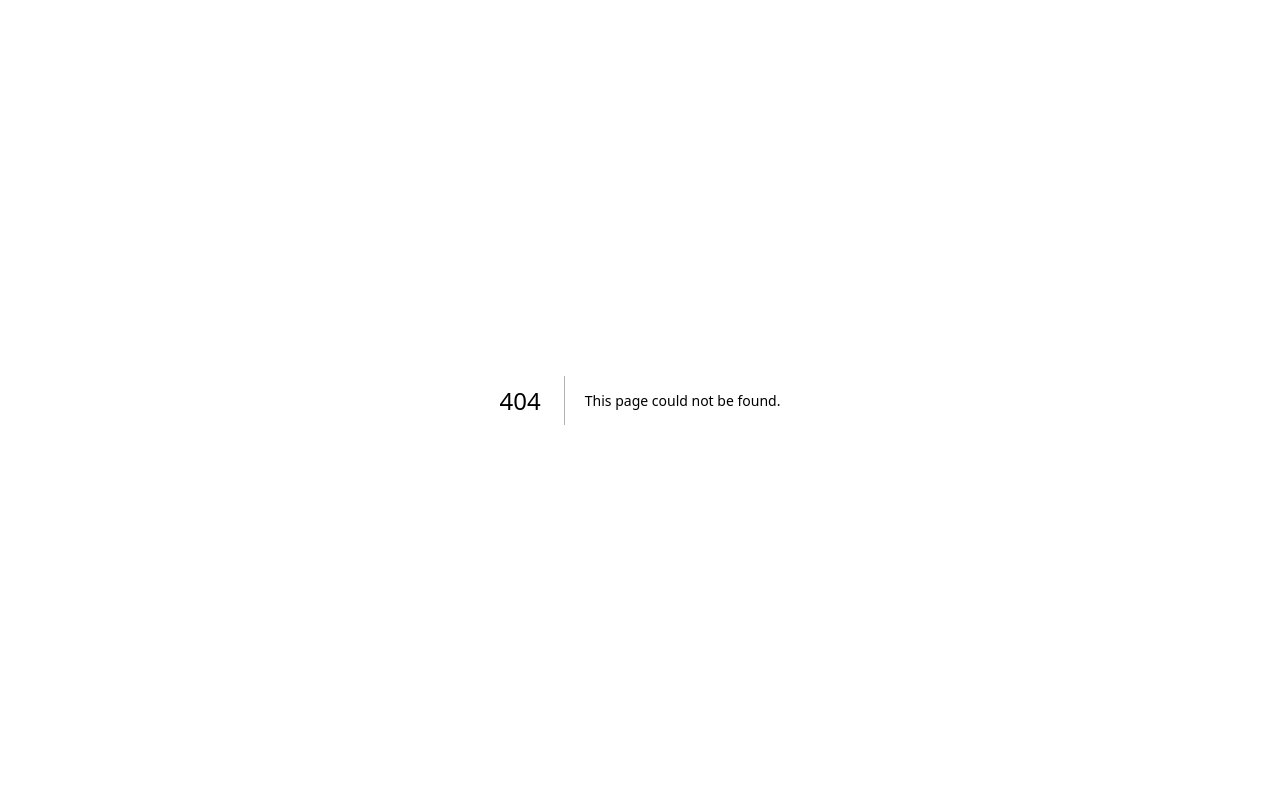
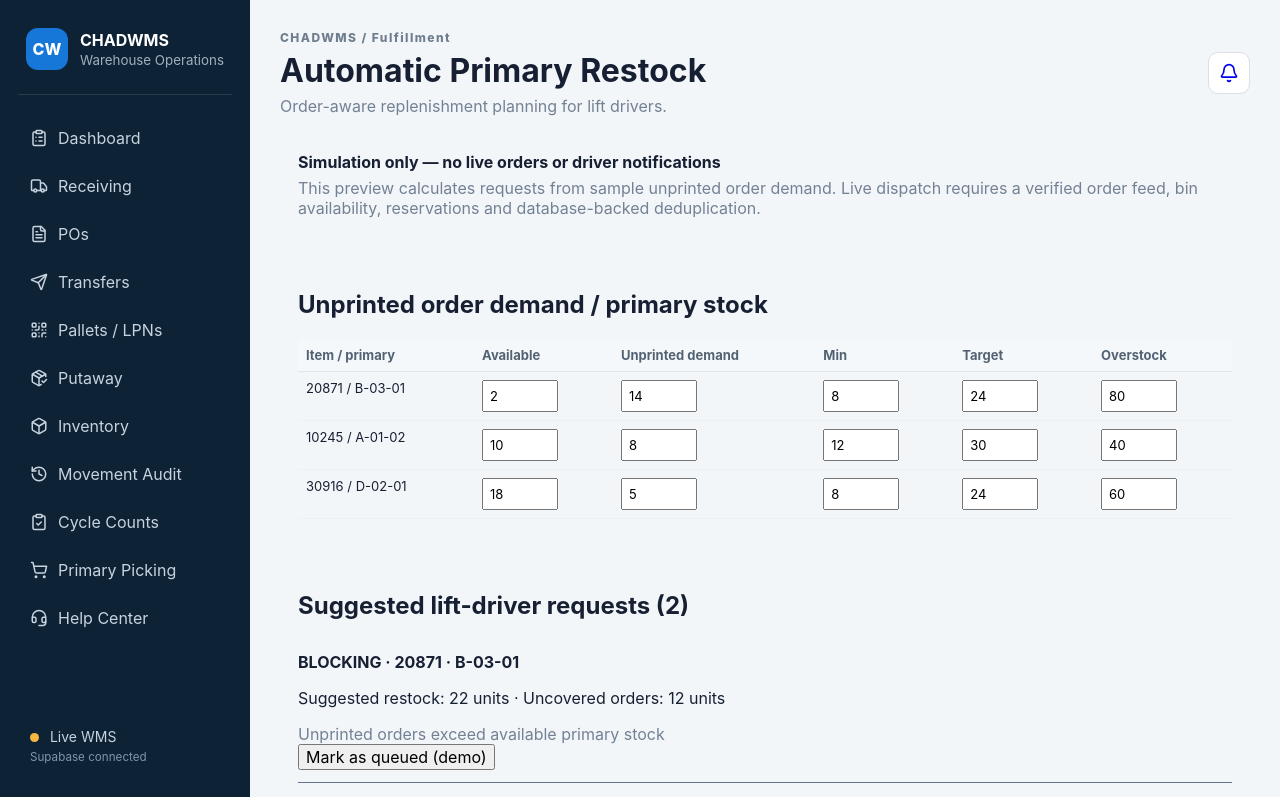
Before and after one commit to ZaspDragon/Chadwell-ERP-WMS-System, a Next.js app: page /replenishment in a window 1280 px wide. Before the commit this address had no page. Shown: the top 797 px of the page. Built offline with nearby package versions, Linux system fonts and the light colour scheme.

Commit message:
Add interactive order-aware primary restock simulation and driver queue preview

```diff
--- /dev/null
+++ b/app/replenishment/page.tsx
@@ -0,0 +1,38 @@
+"use client";
+import { useMemo, useState } from "react";
+import WmsPageShell from "@/components/WmsPageShell";
+import { planPrimaryReplenishment, type PrimaryDemand } from "@/lib/replenishment/planner";
+
+const sample:PrimaryDemand[]=[
+ {branch:"OH01",itemNumber:"20871",primaryBin:"B-03-01",primaryAvailable:2,unprintedOrderDemand:14,minPrimary:8,targetPrimary:24,overstockAvailable:80,alreadyRequested:0},
+ {branch:"OH01",itemNumber:"10245",primaryBin:"A-01-02",primaryAvailable:10,unprintedOrderDemand:8,minPrimary:12,targetPrimary:30,overstockAvailable:40,alreadyRequested:0},
+ {branch:"OH01",itemNumber:"30916",primaryBin:"D-02-01",primaryAvailable:18,unprintedOrderDemand:5,minPrimary:8,targetPrimary:24,overstockAvailable:60,alreadyRequested:0}
+];
+export default function ReplenishmentPage(){
+ const [rows,setRows]=useState(sample);
+ const [queued,setQueued]=useState<string[]>([]);
+ const suggestions=useMemo(()=>planPrimaryReplenishment(rows).filter(r=>!queued.includes(r.key)),[rows,queued]);
+ return <WmsPageShell eyebrow="CHADWMS / Fulfillment" title="Automatic Primary Restock" subtitle="Order-aware replenishment planning for lift drivers.">
+  <div className="panel" style={{padding:18,marginBottom:16}}>
+   <strong>Simulation only — no live orders or driver notifications</strong>
+   <p className="muted">This preview calculates requests from sample unprinted order demand. Live dispatch requires a verified order feed, bin availability, reservations and database-backed deduplication.</p>
+  </div>
+  <div className="panel" style={{padding:18,marginBottom:16}}>
+   <h2>Unprinted order demand / primary stock</h2>
+   <div style={{overflowX:"auto"}}><table style={{width:"100%",textAlign:"left"}}><thead><tr>{["Item / primary","Available","Unprinted demand","Min","Target","Overstock"].map(t=><th key={t} style={{padding:8}}>{t}</th>)}</tr></thead>
+   <tbody>{rows.map((r,i)=><tr key={r.itemNumber}><td style={{padding:8}}>{r.itemNumber} / {r.primaryBin}</td>{(["primaryAvailable","unprintedOrderDemand","minPrimary","targetPrimary","overstockAvailable"] as const).map(k=><td key={k} style={{padding:8}}><input aria-label={r.itemNumber+" "+k} type="number" min="0" step="1" value={r[k]} onChange={e=>setRows(v=>v.map((x,j)=>i===j?{...x,[k]:Number(e.target.value)}:x))} style={{width:76,padding:6}}/></td>)}</tr>)}</tbody></table></div>
+  </div>
+  <div className="panel" style={{padding:18}}>
+   <h2>Suggested lift-driver requests ({suggestions.length})</h2>
+   {suggestions.map(s=><div key={s.key} style={{borderBottom:"1px solid #64748b",padding:"12px 0"}}>
+    <strong>{s.priority} · {s.itemNumber} · {s.primaryBin}</strong>
+    <p>Suggested restock: {s.suggestedQty} units · Uncovered orders: {s.uncoveredDemand} units</p>
+    <p className="muted">{s.reason}</p>
+    <button type="button" onClick={()=>setQueued(v=>[...v,s.key])}>Mark as queued (demo)</button>
+   </div>)}
+   {!suggestions.length&&<p>No new replenishment suggestions in this simulation.</p>}
+   {queued.length>0&&<p role="status">Marked queued in this browser session: {queued.length}. No actual driver task was created.</p>}
+   <button type="button" onClick={()=>setQueued([])} style={{marginTop:12}}>Reset demo queue</button>
+  </div>
+ </WmsPageShell>;
+}
```
